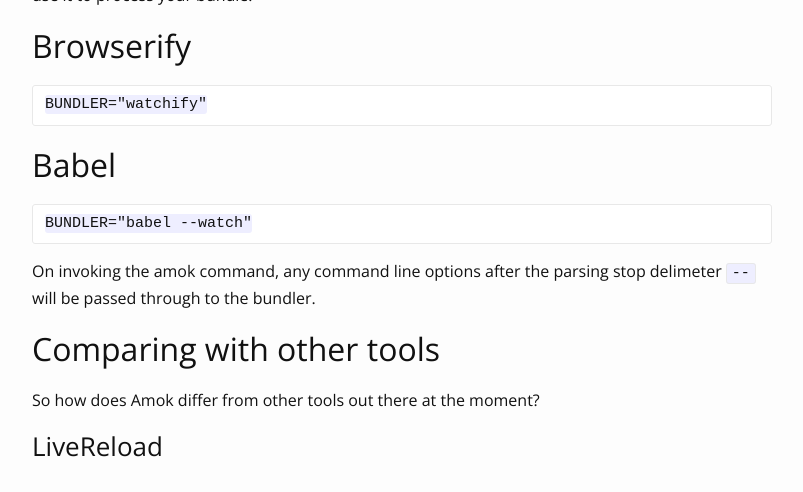
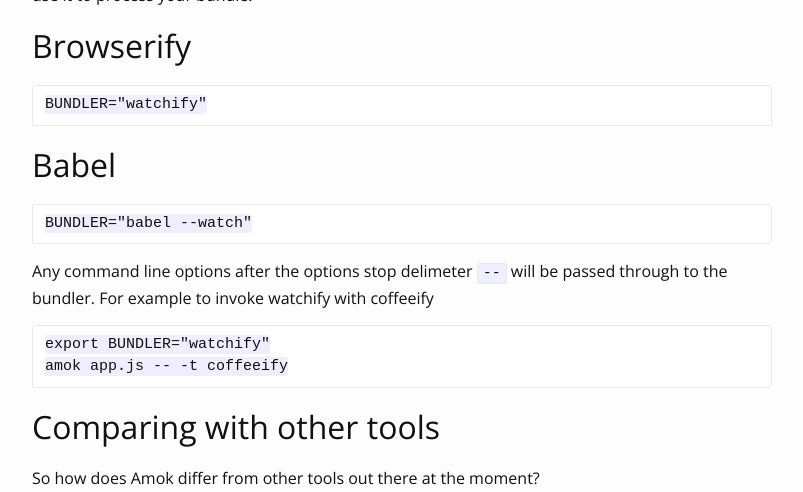
Before and after one commit to caspervonb/caspervonb.github.bak, a Jekyll site: the page built from _posts/2015-02-26-live-editing-javascript-amok.markdown, in a window 1280 px wide and 900 px high, scrolled down 2664 px, cut to the strip 0-492 px from the top of the window. Shown: the whole strip, without its empty margins (238-1041 px from the left). Built offline with Jekyll 4.4.1, drawn with Linux system fonts in a browser that asks for light colours.

Commit message:
Update 2015-02-26-live-editing-javascript-amok.markdown

````diff
--- a/_posts/2015-02-26-live-editing-javascript-amok.markdown
+++ b/_posts/2015-02-26-live-editing-javascript-amok.markdown
@@ -80,7 +80,14 @@
 ```
 BUNDLER="babel --watch"
 ```
-On invoking the amok command, any command line options after the parsing stop delimeter `--` will be passed through to the bundler.
+
+Any command line options after the options stop delimeter `--` will be passed through to the bundler.
+For example to invoke watchify with coffeeify
+
+```
+export BUNDLER="watchify"
+amok app.js -- -t coffeeify
+```
 
 ## Comparing with other tools
 So how does Amok differ from other tools out there at the moment?
````
